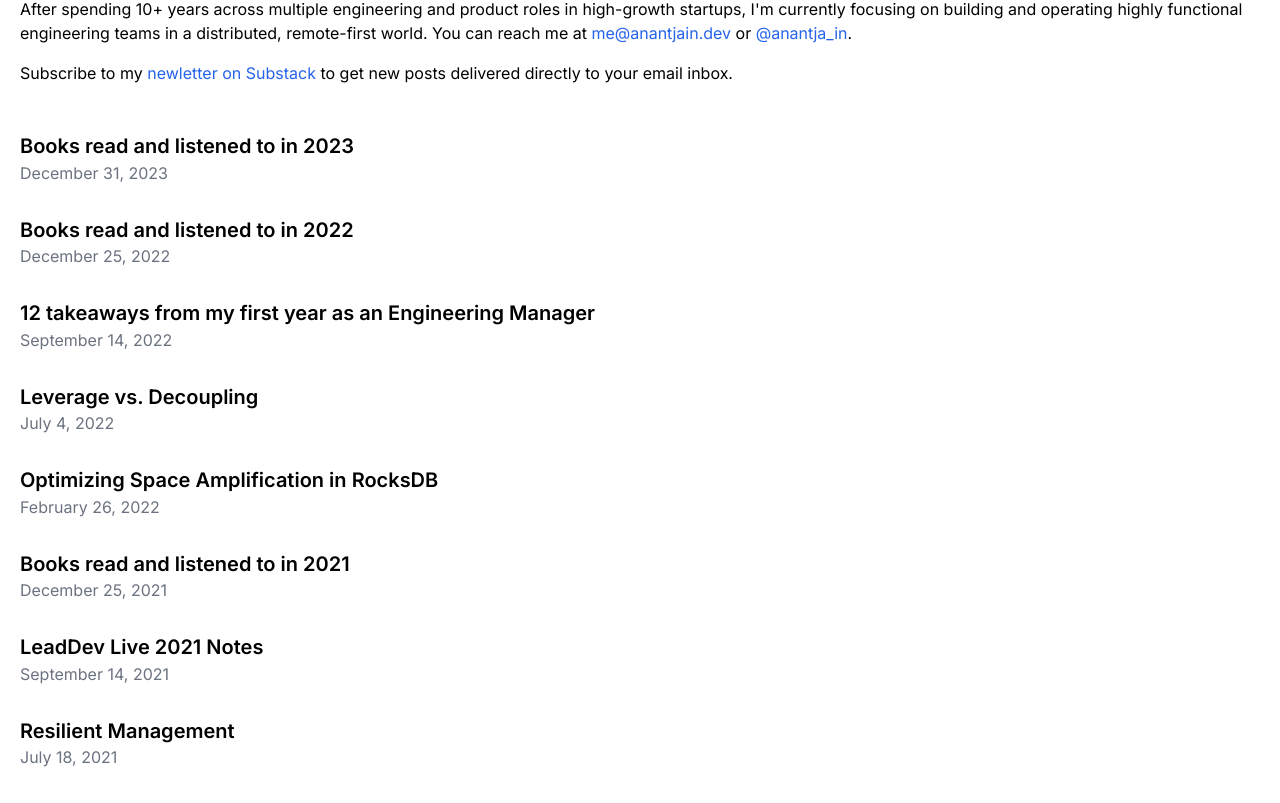
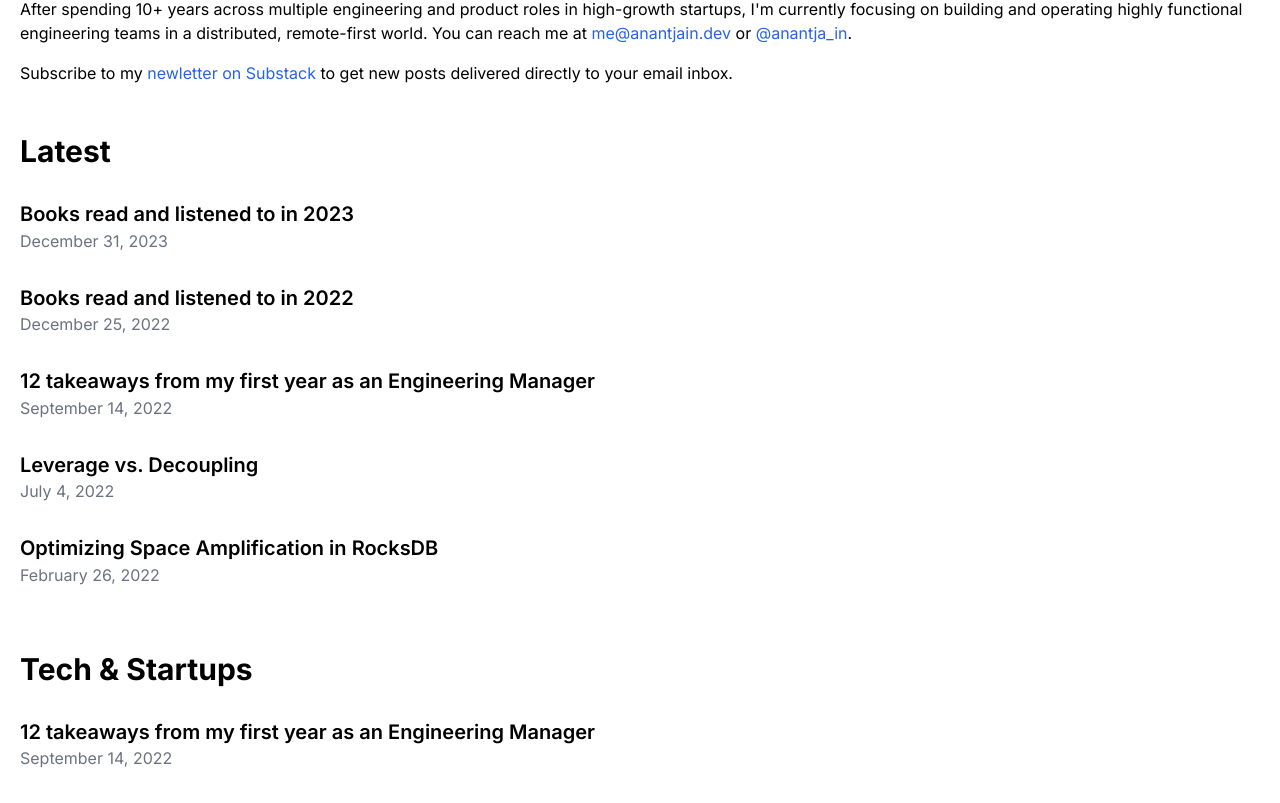
Before and after one commit to anantjain-xyz/anantjain.dev, a Next.js app: page / in a window 1280 px wide. Shown: the part 293-1096 px from the top of the page. Built offline with nearby package versions, Linux system fonts and the light colour scheme.

Commit message:
Add Categories to Home page

```diff
--- a/src/app/_components/post-list.tsx
+++ b/src/app/_components/post-list.tsx
@@ -2,12 +2,14 @@ import { Post } from "@/interfaces/post";
 import { PostPreview } from "./post-preview";
 
 type Props = {
+  title: string;
   posts: Post[];
 };
 
-export function PostList({ posts }: Props) {
+export function PostList({ title, posts }: Props) {
   return (
-    <section>
+    <section className="mb-16">
+      <h3 className="text-3xl font-bold mb-8">{title}</h3>
       {posts.map((post) => (
         <PostPreview
           key={post.slug}
--- a/src/app/page.tsx
+++ b/src/app/page.tsx
@@ -6,11 +6,63 @@ import { getAllPosts } from "../lib/api";
 export default function Index() {
   const allPosts = getAllPosts();
 
+  const categories = [
+    { tagName: "Tech", displayName: "Tech & Startups", slugName: "tech" },
+    {
+      tagName: "Conference",
+      displayName: "Tech Talks",
+      slugName: "tech-talks",
+    },
+    { tagName: "Interview", displayName: "Interviews", slugName: "interviews" },
+    {
+      tagName: "AI",
+      displayName: "Machine Learning & Artificial Intelligence",
+      shortDisplayName: "ML & AI",
+      slugName: "ai",
+    },
+    {
+      tagName: "UX",
+      displayName: "Product Design",
+      shortDisplayName: "Product Design",
+      slugName: "ux",
+    },
+    {
+      tagName: "Paper Review",
+      displayName: "Paper Reviews",
+      slugName: "paper-reviews",
+    },
+    { tagName: "Book List", displayName: "Book Lists", slugName: "book-lists" },
+    {
+      tagName: "Book Review",
+      displayName: "Book Reviews",
+      slugName: "book-reviews",
+    },
+    {
+      tagName: "Notes",
+      displayName: "Notes",
+      slugName: "notes",
+    },
+    {
+      tagName: "Side Project",
+      displayName: "Side Projects",
+      slugName: "side-projects",
+    },
+    { tagName: "Fitness", displayName: "Fitness", slugName: "fitness" },
+    { tagName: "Art", displayName: "Art", slugName: "art" },
+    { tagName: "Misc", displayName: "Miscellaneous", slugName: "misc" },
+  ];
+
   return (
     <main>
       <Container>
         <Intro />
-        {allPosts.length > 0 && <PostList posts={allPosts} />}
+        <PostList title="Latest" posts={allPosts.slice(0, 5)} />
+        {categories.map((category) => {
+          const posts = allPosts.filter((post) => {
+            return post.categories.indexOf(category.tagName) > -1;
+          });
+          return <PostList title={category.displayName} posts={posts} />;
+        })}
       </Container>
     </main>
   );
```
